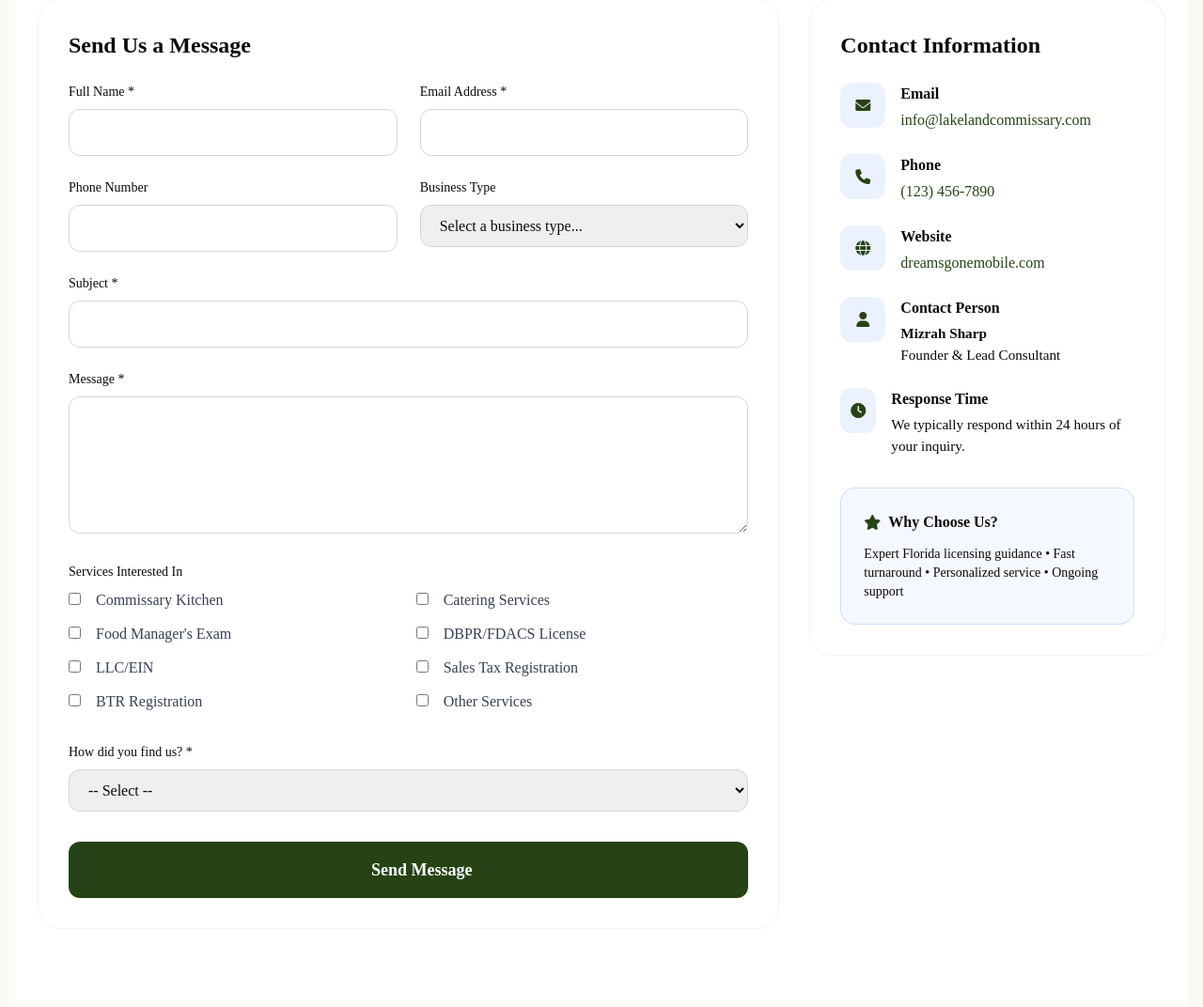
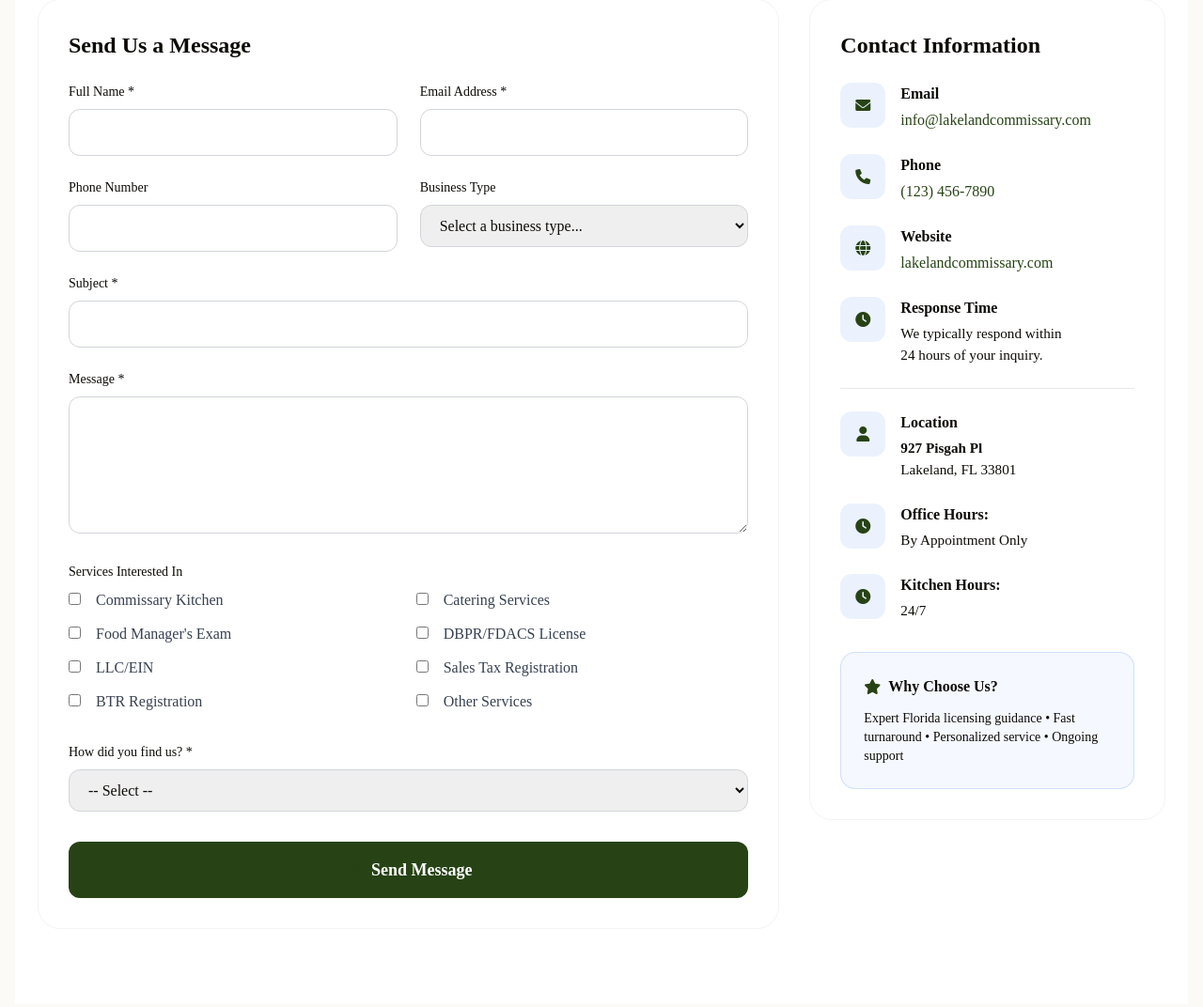
Before and after one commit to YeilerMR/BroadwayCommissary, a PHP site: page /BroadwayCommissary/ in a window 1280 px wide. Shown: the part 3519-4591 px from the top of the page at 94% size. Run offline with PHP 8.4, Linux system fonts and the light colour scheme.

Commit message:
Update contact.php

```diff
--- a/includes/contact.php
+++ b/includes/contact.php
@@ -143,7 +143,7 @@
                                     <!-- Email -->
                                     <div class="flex items-start">
                                         <div class="w-12 h-12 flex items-center justify-center bg-primary bg-opacity-10 rounded-lg mr-4">
-                                            <i class="fas fa-envelope text-primary  text-lg"></i>
+                                            <i class="fas fa-envelope text-primary text-lg"></i>
                                         </div>
                                         <div>
                                             <h5 class="font-semibold text-gray-900 mb-1">Email</h5>
@@ -173,22 +173,34 @@
                                         </div>
                                         <div>
                                             <h5 class="font-semibold text-gray-900 mb-1">Website</h5>
-                                            <a href="http://dreamsgonemobile.com/" target="_blank" class="text-primary hover:text-blue-600 transition-colors">
-                                                dreamsgonemobile.com
+                                            <a href="http://lakelandcommissary.com/" target="_blank" class="text-primary hover:text-blue-600 transition-colors">
+                                                lakelandcommissary.com
                                             </a>
                                         </div>
                                     </div>
+                                    <div class="flex items-start">
+                                        <div class="w-12 h-12 flex items-center justify-center bg-primary bg-opacity-10 rounded-lg mr-4">
+                                            <i class="fas fa-clock text-primary text-lg"></i>
+                                        </div>
+                                        <div>
 
+                                            <h5 class="font-semibold text-gray-900 mb-1">Response Time</h5>
+                                            <p class="text-gray-600">We typically respond within <br>24 hours of your inquiry.</p>
+
+                                        </div>
+                                    </div>
+
+                                    <hr>
                                     <!-- Contact Person -->
                                     <div class="flex items-start">
                                         <div class="w-12 h-12 flex items-center justify-center bg-primary bg-opacity-10 rounded-lg mr-4">
                                             <i class="fas fa-user text-primary text-lg"></i>
                                         </div>
                                         <div>
-                                            <h5 class="font-semibold text-gray-900 mb-1">Contact Person</h5>
+                                            <h5 class="font-semibold text-gray-900 mb-1">Location</h5>
                                             <p class="text-gray-600">
-                                                <strong>Mizrah Sharp</strong><br>
-                                                Founder & Lead Consultant
+                                                <strong>927 Pisgah Pl</strong><br>
+                                                Lakeland, FL 33801
                                             </p>
                                         </div>
                                     </div>
@@ -198,10 +210,27 @@
                                         <div class="w-12 h-12 flex items-center justify-center bg-primary bg-opacity-10 rounded-lg mr-4">
                                             <i class="fas fa-clock text-primary text-lg"></i>
                                         </div>
+
                                         <div>
-                                            <h5 class="font-semibold text-gray-900 mb-1">Response Time</h5>
-                                            <p class="text-gray-600">We typically respond within 24 hours of your inquiry.</p>
+                                            <!-- <p class="text-gray-600"><strong>Office Hours:</strong></p> -->
+                                            <h5 class="font-semibold text-gray-900 mb-1">Office Hours:</h5>
+                                            <p class="text-gray-600">By Appointment Only</p>
+
                                         </div>
+
+                                    </div>
+                                    <div class="flex items-start">
+                                        <div class="w-12 h-12 flex items-center justify-center bg-primary bg-opacity-10 rounded-lg mr-4">
+                                            <i class="fas fa-clock text-primary text-lg"></i>
+                                        </div>
+
+                                        <div>
+                                            <!-- <p class="text-gray-600"><strong>Kitchen Hours:</strong></p> -->
+                                            <h5 class="font-semibold text-gray-900 mb-1">Kitchen Hours:</h5>
+                                            <p class="text-gray-600">24/7</p>
+
+                                        </div>
+
                                     </div>
                                 </div>
 
```
